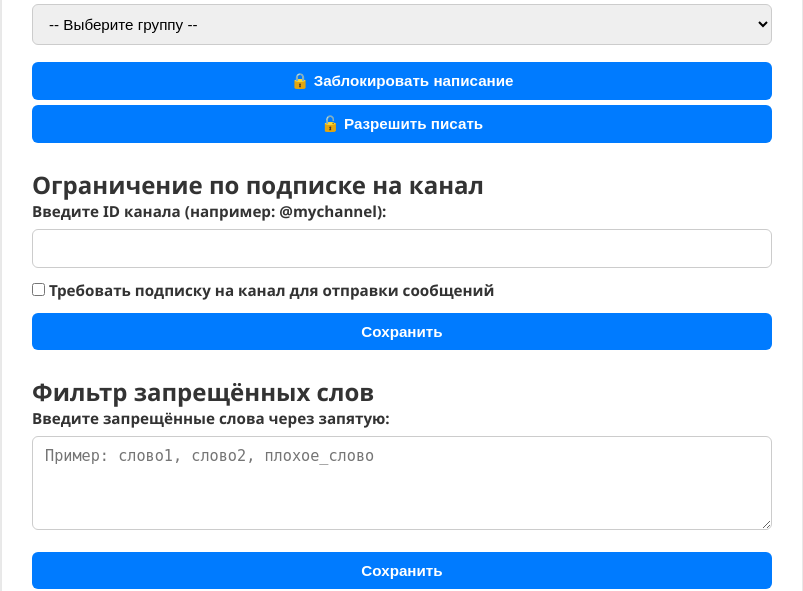
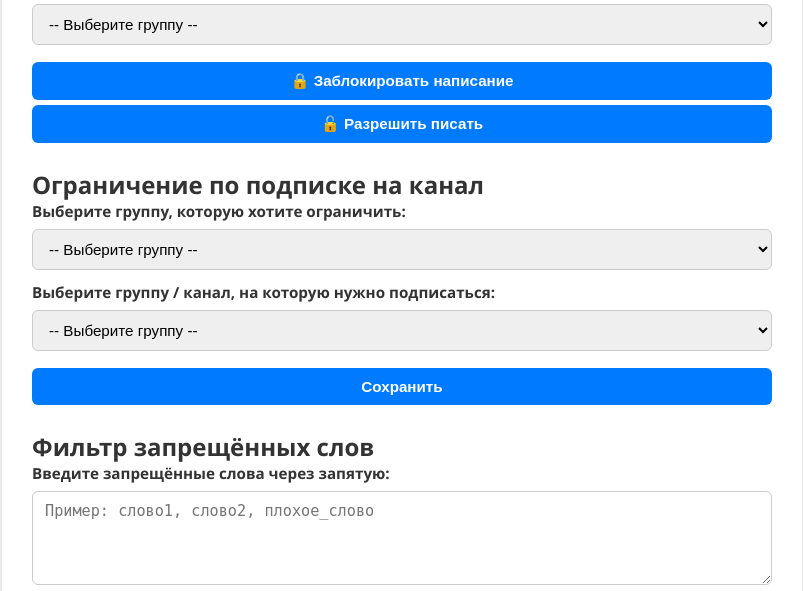
Before and after one commit to pyadrus/Telegram-Admin-bot-WebApp, a FastAPI app: page / in a window 1280 px wide. Shown: the part 436-1027 px from the top of the page, without its empty margins (238-1041 px from the left). Run offline with FastAPI, Linux system fonts and the light colour scheme; data that the repository does not hold is empty; parts of the project's set-up code (start-up, migrations or seed data) failed here and were passed over; some libraries are stand-ins or nearby versions.

Commit message:
Рефакторинг кода.

```diff
--- a/app.py
+++ b/app.py
@@ -1,5 +1,4 @@
 import uvicorn
-from aiogram.types import ChatPermissions
 from fastapi import FastAPI, Request
 from fastapi import Form
 from fastapi.responses import HTMLResponse
@@ -8,56 +7,18 @@ from fastapi.staticfiles import StaticFiles
 from fastapi.templating import Jinja2Templates
 from loguru import logger
 
-from system.dispatcher import bot
+from api.chat_routes import router as chat_router  # ← Правильный импорт роутера
 from utils.get_id import get_participants_count
 from utils.models import Group, db
 
 app = FastAPI()
 
-# === Указываем директорию с шаблонами и статикой ===
+# === Подключаем шаблоны и статику ===
 templates = Jinja2Templates(directory="templates")
 app.mount("/static", StaticFiles(directory="static"), name="static")
 
-# === Права для чата ===
-READ_ONLY = ChatPermissions(can_send_messages=False)  # Запрещено писать в чат
-FULL_ACCESS = ChatPermissions(can_send_messages=True)  # Разрешено писать в чат
-
-
-@app.get("/api/get-chat-id")
-async def get_chat_id(title: str):
-    try:
-        group = Group.get(Group.chat_title == title)
-        return {"success": True, "chat_id": group.chat_id}
-    except Group.DoesNotExist:
-        return {"success": False, "error": "Группа не найдена"}
-
-
-@app.get("/api/chat/readonly")
-async def chat_readonly(chat_id: int):
-    """
-    Переводит чат в режим «только чтение». Передаваемый chat_id, должен быть в формате -1001234567890, и являться
-    числовым значением.
-    """
-    try:
-        chat_id = str(f"-100{chat_id}")
-        await bot.set_chat_permissions(chat_id=int(chat_id), permissions=READ_ONLY)
-        return {"success": True, "message": "Чат переведён в режим «только чтение»"}
-    except Exception as e:
-        return {"success": False, "error": str(e)}
-
-
-@app.get("/api/chat/writeable")
-async def chat_writeable(chat_id: int):
-    """
-    Переводит чат в режим «все могут писать». Передаваемый chat_id, должен быть в формате -1001234567890, и являться
-    числовым значением.
-    """
-    try:
-        chat_id = str(f"-100{chat_id}")
-        await bot.set_chat_permissions(chat_id=chat_id, permissions=FULL_ACCESS)
-        return {"success": True, "message": "Чат переведён в режим «все могут писать»"}
-    except Exception as e:
-        return {"success": False, "error": str(e)}
+# === Регистрируем роуты ===
+app.include_router(chat_router)  # ← Регистрация роутера
 
 
 # === Маршруты ===
--- a/system/dispatcher.py
+++ b/system/dispatcher.py
@@ -2,6 +2,7 @@ import configparser
 
 from aiogram import Bot, Dispatcher, Router
 from aiogram.fsm.storage.memory import MemoryStorage
+from aiogram.types import ChatPermissions
 
 config = configparser.ConfigParser(empty_lines_in_values=False, allow_no_value=True)
 # Считываем токен бота с файла config.ini
@@ -12,6 +13,11 @@ time_del = config.get('TIME_DEL', 'TIME_DEL')
 api_id = config.get('telegram_settings', 'id')
 api_hash = config.get('telegram_settings', 'hash')
 
+# === Права для чата ===
+READ_ONLY = ChatPermissions(can_send_messages=False)  # Запрещено писать в чат
+FULL_ACCESS = ChatPermissions(can_send_messages=True)  # Разрешено писать в чат
+
+
 # Инициализация бота и диспетчера
 bot = Bot(token=bot_token)
 storage = MemoryStorage()  # Хранилище
--- a/templates/index.html
+++ b/templates/index.html
@@ -39,12 +39,14 @@
     <!-- Ограничение по подписке на канал -->
     <div class="section">
         <h2>Ограничение по подписке на канал</h2>
-        <label for="required-channel">Введите ID канала (например: @mychannel):</label>
-        <input type="text" id="required-channel"/>
-        <label>
-            <input type="checkbox" id="require-subscription"/>
-            Требовать подписку на канал для отправки сообщений
-        </label>
+        <label for="groups-selected">Выберите группу, которую хотите ограничить:</label>
+        <select id="groups-selected">
+            <option value="">-- Выберите группу --</option>
+        </select>
+        <label for="groups-selecteds">Выберите группу / канал, на которую нужно подписаться:</label>
+        <select id="groups-selecteds">
+            <option value="">-- Выберите группу --</option>
+        </select>
         <button onclick="toggleSubscriptionRequirement()">Сохранить</button>
     </div>
 
```
Also changed, not shown: api/chat_routes.py (added, +43 -0 lines).
